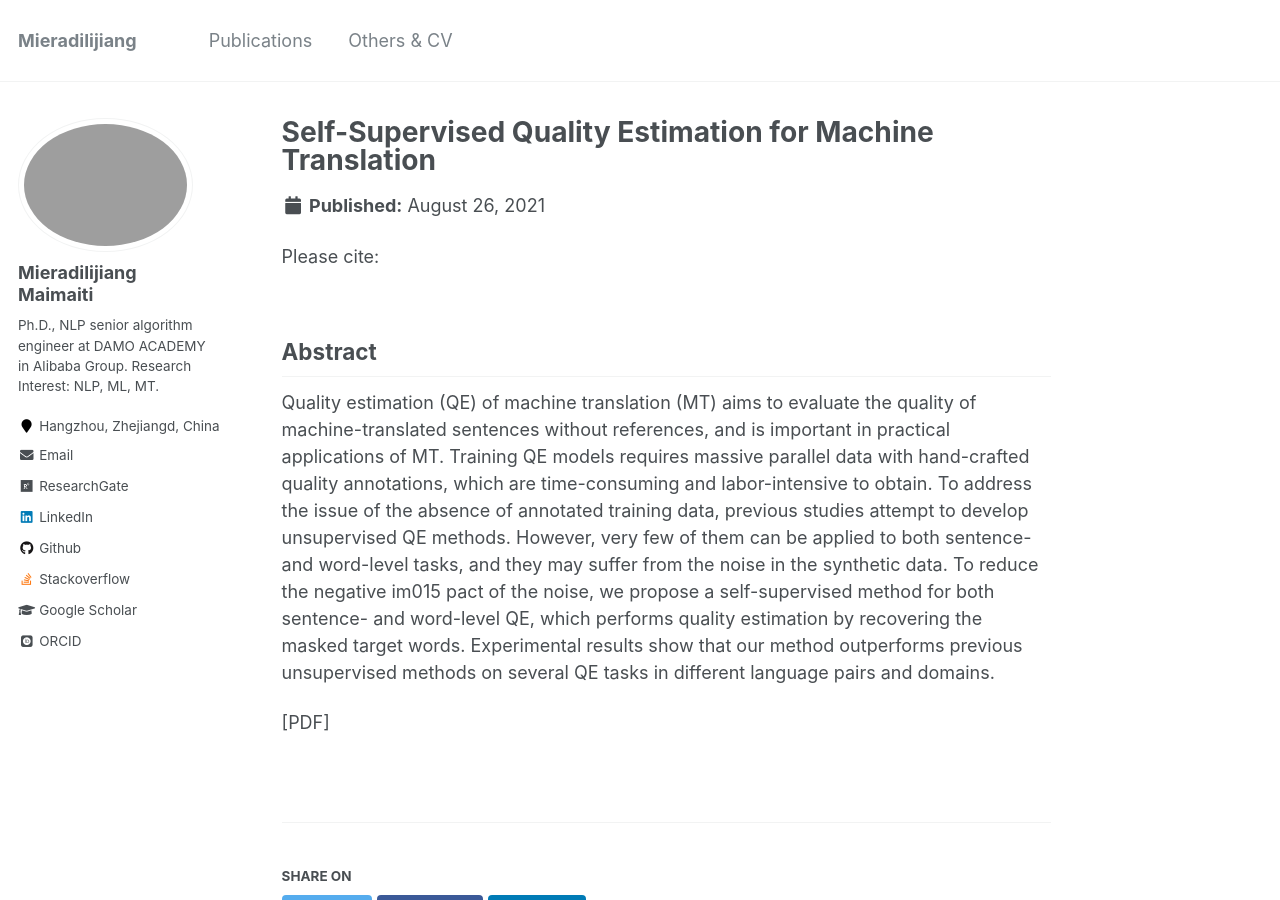
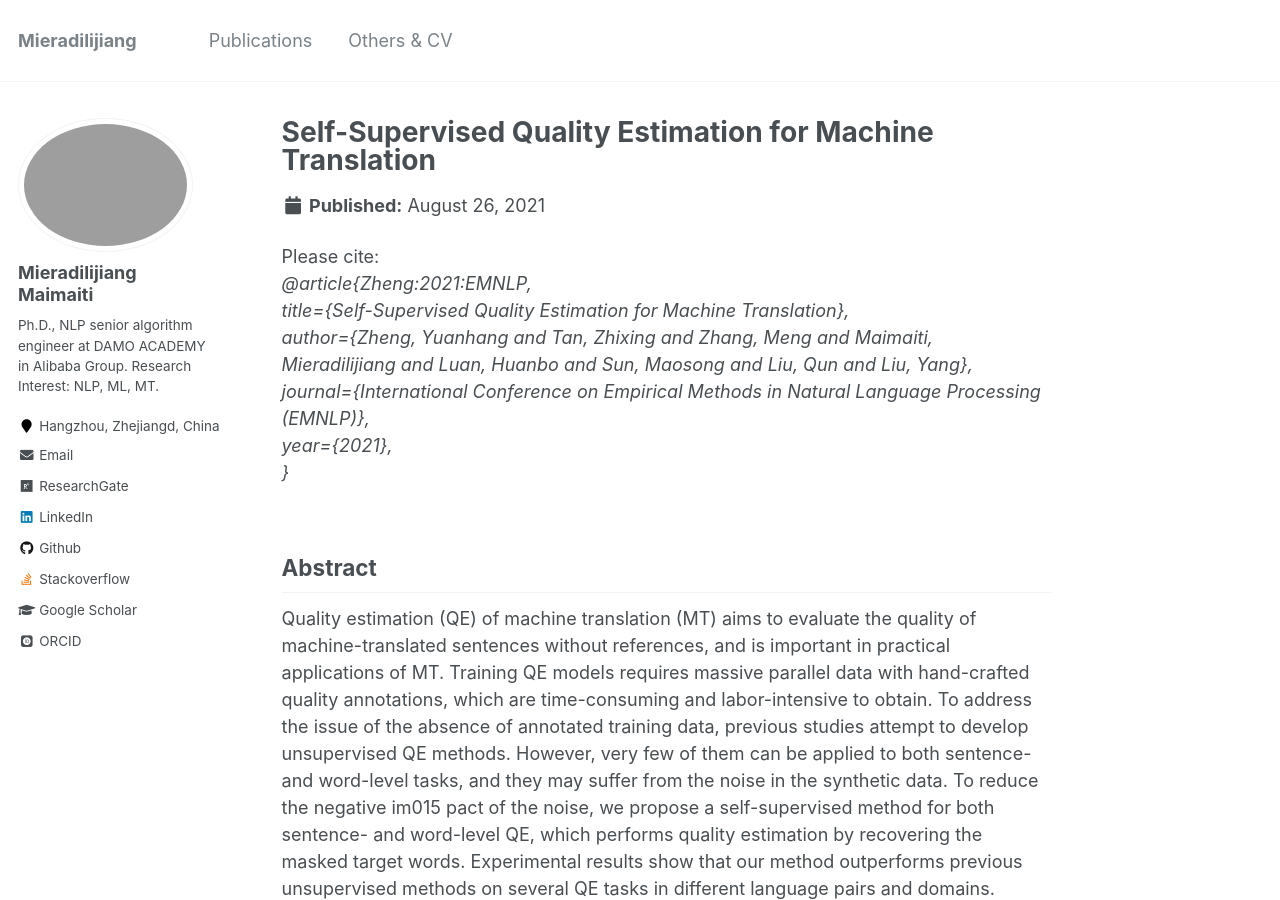
Before and after one commit to miradel51/miradel51.github.io, a Jekyll site: the page built from _publications/2021_emnlp_qe_nmt.md, in a window 1280 px wide and 900 px high. Built offline with Jekyll 4.4.1, drawn with Linux system fonts in a browser that asks for light colours; some web fonts are replaced.

Commit message:
update 2021_emnlp_qe_nmt.md

```diff
--- a/_publications/2021_emnlp_qe_nmt.md
+++ b/_publications/2021_emnlp_qe_nmt.md
@@ -8,7 +8,13 @@ author: Yuanhang Zheng, Zhixing Tan, Meng Zhang, <b>Mieradilijiang Maimaiti</b>,
 conference: In International Conference on Empirical Methods in Natural Language Processing <b>(EMNLP, 2021)</b>
 venue: ''
 paperurl: 'https://2021.emnlp.org/'
-citation: ''
+citation: '<br>
+@article{Zheng:2021:EMNLP,<br>
+  title={Self-Supervised Quality Estimation for Machine Translation},<br>
+  author={Zheng, Yuanhang and Tan, Zhixing and Zhang, Meng and Maimaiti, Mieradilijiang and Luan, Huanbo and Sun, Maosong and Liu, Qun and Liu, Yang},<br>
+  journal={International Conference on Empirical Methods in Natural Language Processing (EMNLP)},<br>
+  year={2021},<br>
+}'
 
 ---
 <h2><strong>Abstract</strong></h2>
```
